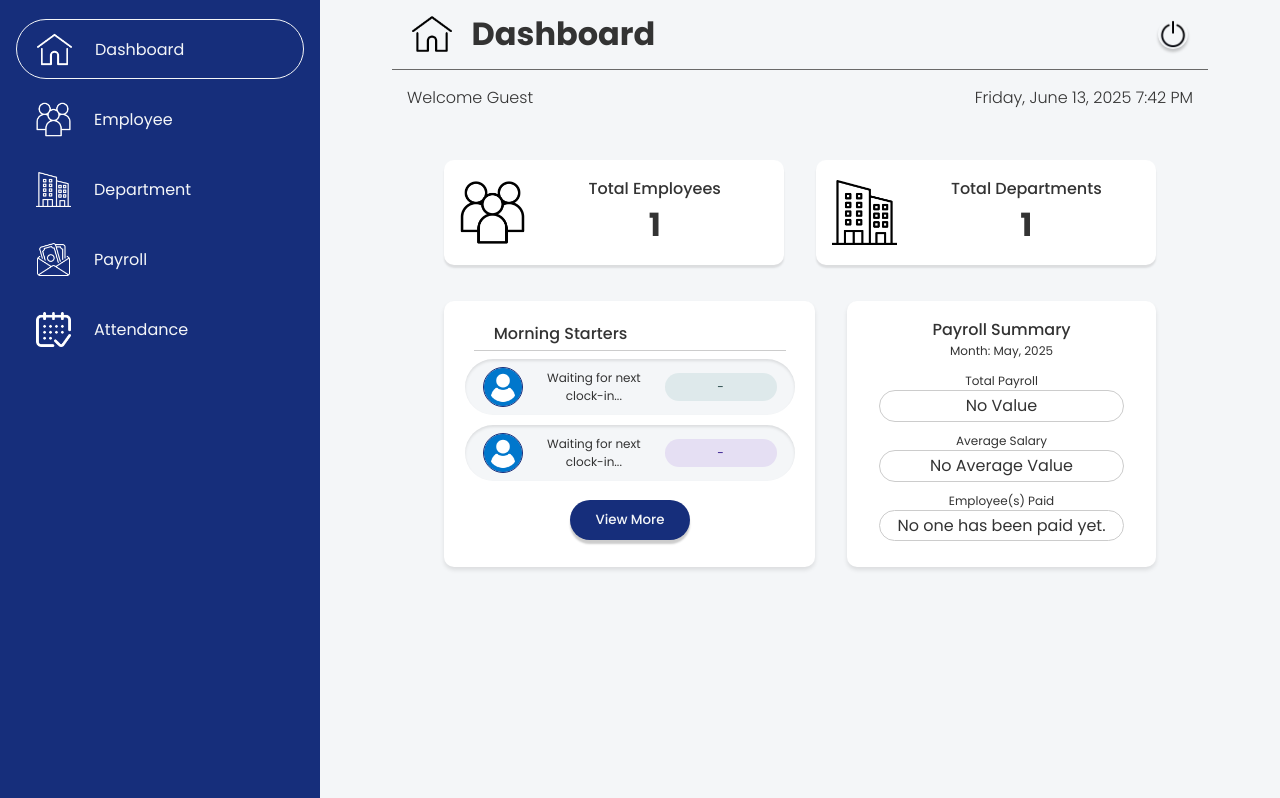
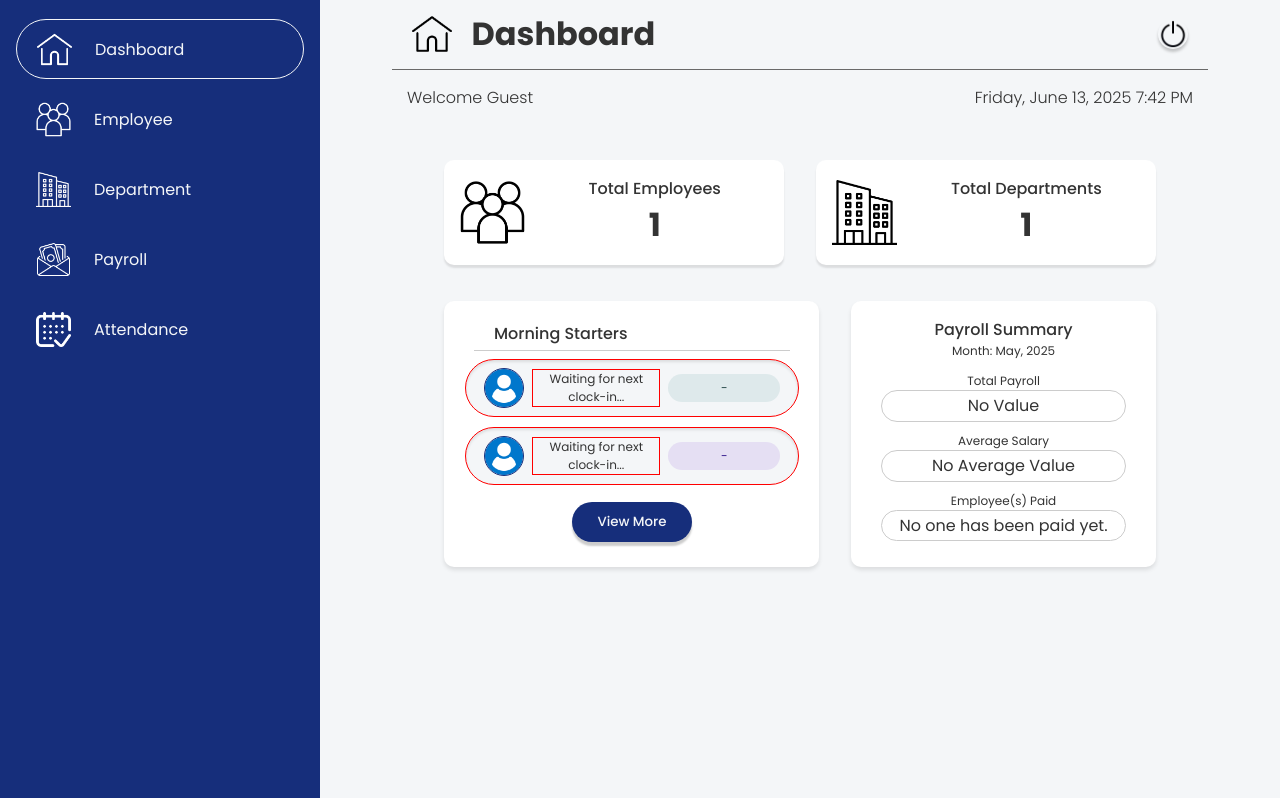
Before and after one commit to Jahmiebelle/Accounting-Management-System, a PHP site: page /Dashboard/admin/admin_dashboard.php in a window 1280 px wide. Shown: the part 81-879 px from the top of the page. Run offline with PHP 8.4, Linux system fonts and the light colour scheme; data comes from the database, SQL or seed files in the repository; data that the repository does not hold is empty.

Commit message:
update admin_dashboard.css

```diff
--- a/AccountingSys/Styles/admin_dashboard.css
+++ b/AccountingSys/Styles/admin_dashboard.css
@@ -545,6 +545,7 @@ body {
   padding: 0.5rem 0.5rem;
   gap: 0.5rem;
   border-radius: 30px;
+  border: solid red 0.1px;
   background-color: #f4f6f8;
   box-shadow: inset 0px 2px 3px rgba(0, 0, 0, 0.1);
   box-sizing: border-box;
@@ -582,6 +583,7 @@ body {
   width: 40%;
   word-wrap: break-word;
   height: auto;
+  border: solid red 0.1px;
 
 }
 
```
